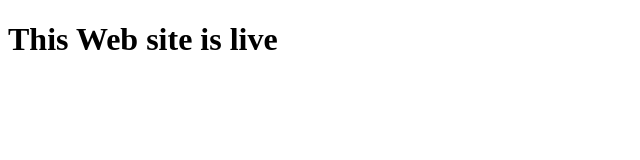
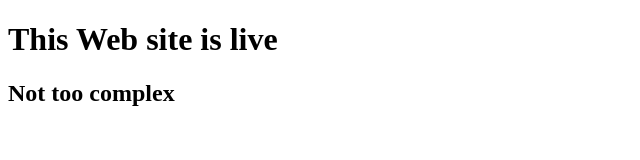
Before and after one commit to Irajan/demo, a plain HTML site: page index.html in a window 1280 px wide. Shown: the whole page, without its empty margins (0-640 px from the left). Drawn offline with Linux system fonts and the light colour scheme.

Commit message:
Add h2 tag

```diff
--- a/index.html
+++ b/index.html
@@ -8,5 +8,6 @@
 </head>
 <body>
     <h1>This Web site is live</h1>
+    <h2>Not too complex</h2>
 </body>
 </html>
```
